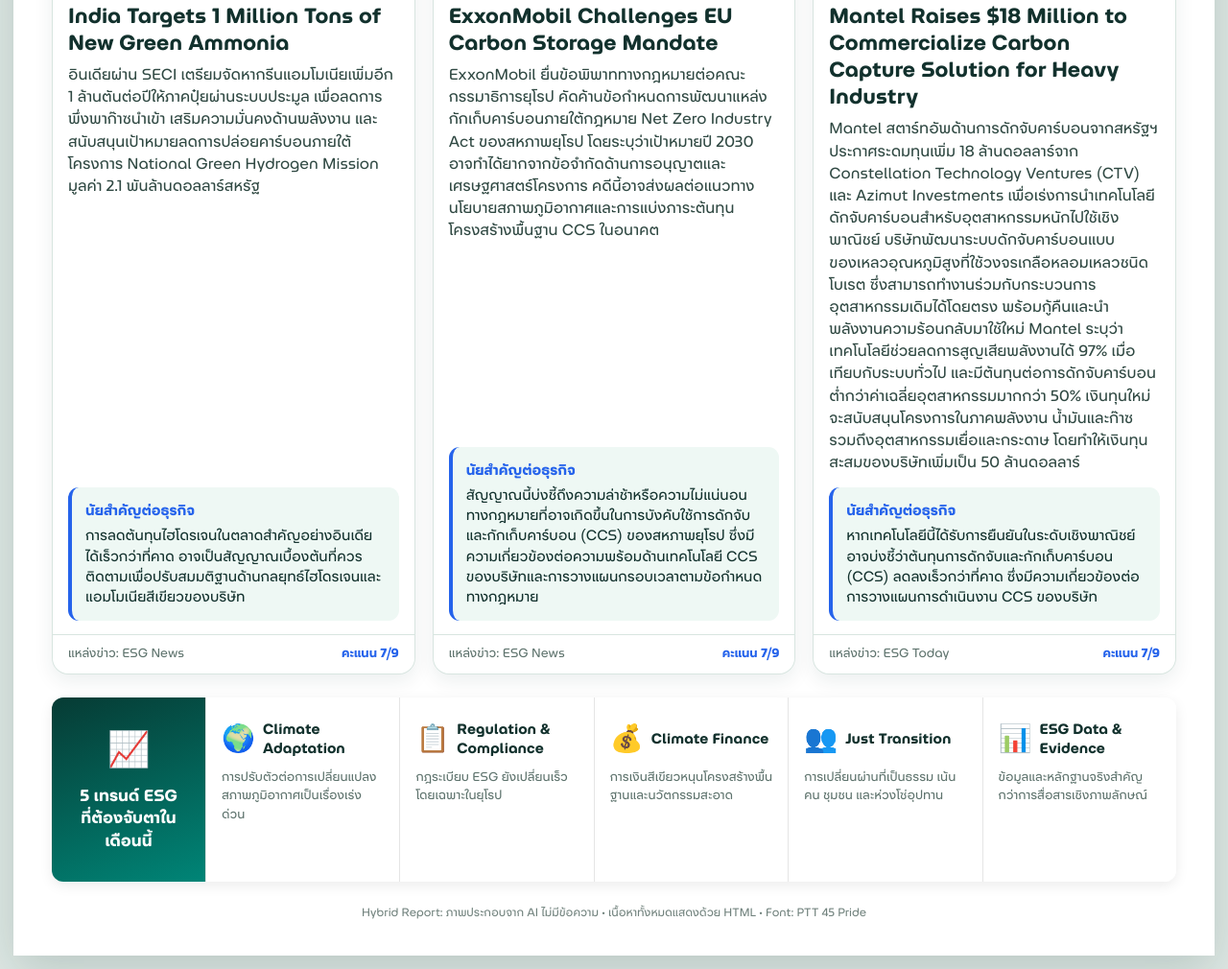
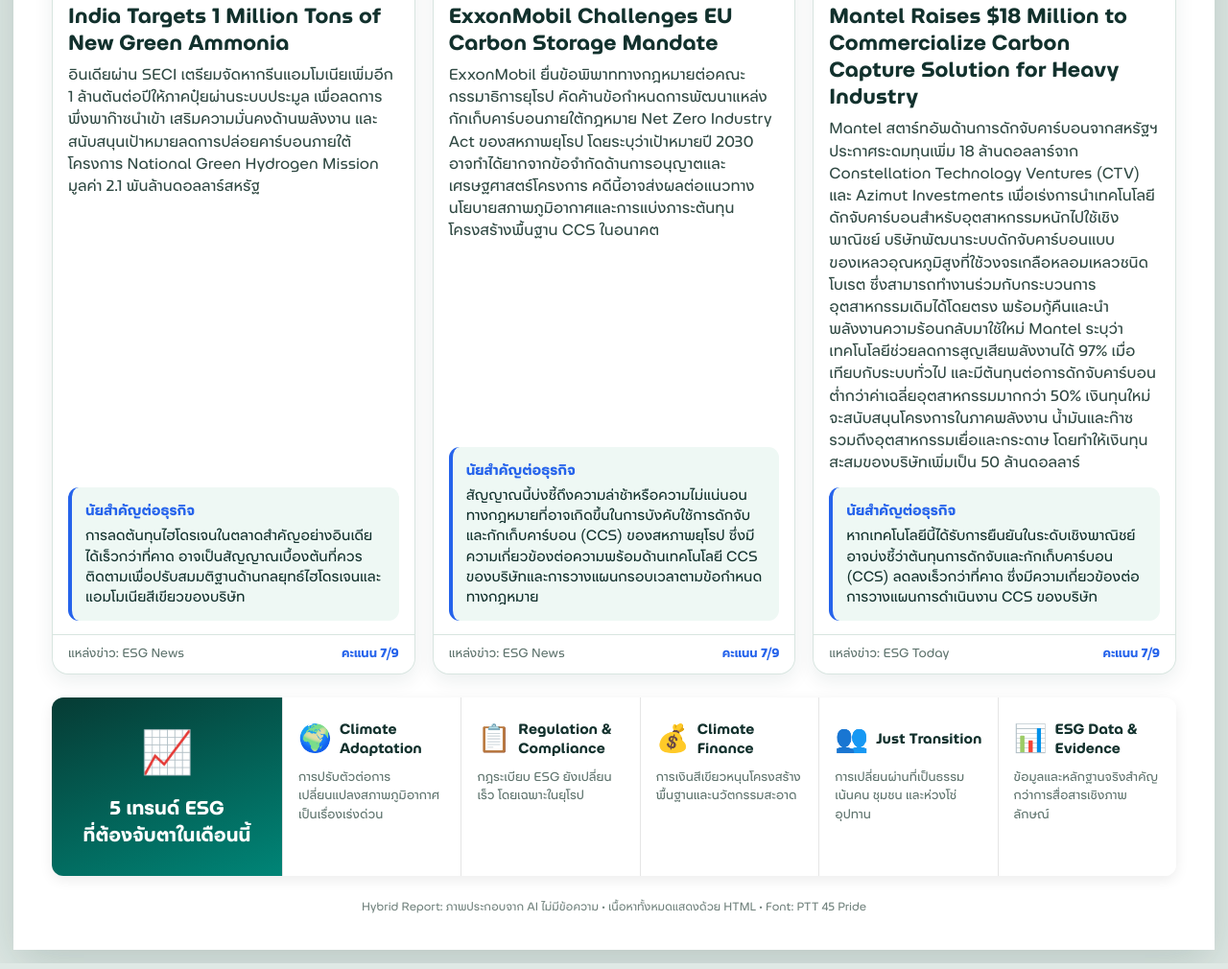
Before and after one commit to tuanenv/monthly-esg-report, a website: page index.html in a window 1280 px wide. Shown: the part 1516-2526 px from the top of the page at 96% size. Drawn offline with Linux system fonts and the light colour scheme.

Commit message:
Update report.css

```diff
--- a/assets/css/report.css
+++ b/assets/css/report.css
@@ -525,10 +525,10 @@ body {
 }
 
 .trends-label {
-  flex: 0 0 160px;
+  flex: 0 0 240px;
   background: linear-gradient(160deg, #063b34, #008577);
   color: #ffffff;
-  padding: 30px 16px;
+  padding: 28px 20px;
   display: flex;
   flex-direction: column;
   justify-content: center;
@@ -537,12 +537,12 @@ body {
 }
 
 .trends-label .trends-icon {
-  font-size: 36px;
-  margin-bottom: 10px;
+  font-size: 44px;
+  margin-bottom: 12px;
 }
 
 .trends-label .trends-title {
-  font-size: 17px;
+  font-size: 20px;
   font-weight: 700;
   line-height: 1.4;
 }
```
